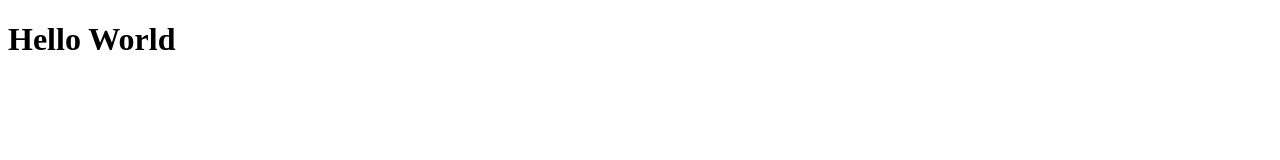
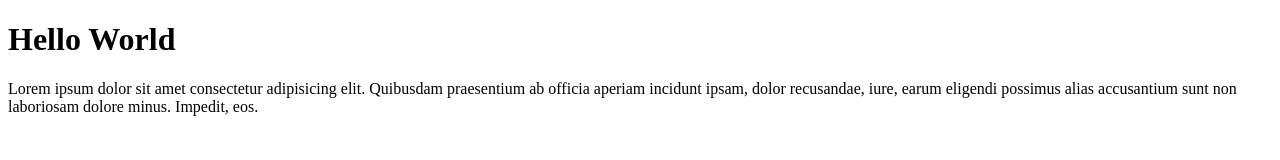
Before and after one commit to Saaefulloh07/wpu-git-test, a plain HTML site: page index.html in a window 1280 px wide. Drawn offline with Linux system fonts and the light colour scheme.

Commit message:
Menambah Paragraph

```diff
--- a/index.html
+++ b/index.html
@@ -7,5 +7,6 @@
 </head>
 <body>
 	<h1>Hello World</h1>
+	<p>Lorem ipsum dolor sit amet consectetur adipisicing elit. Quibusdam praesentium ab officia aperiam incidunt ipsam, dolor recusandae, iure, earum eligendi possimus alias accusantium sunt non laboriosam dolore minus. Impedit, eos.</p>
 </body>
 </html>
```
